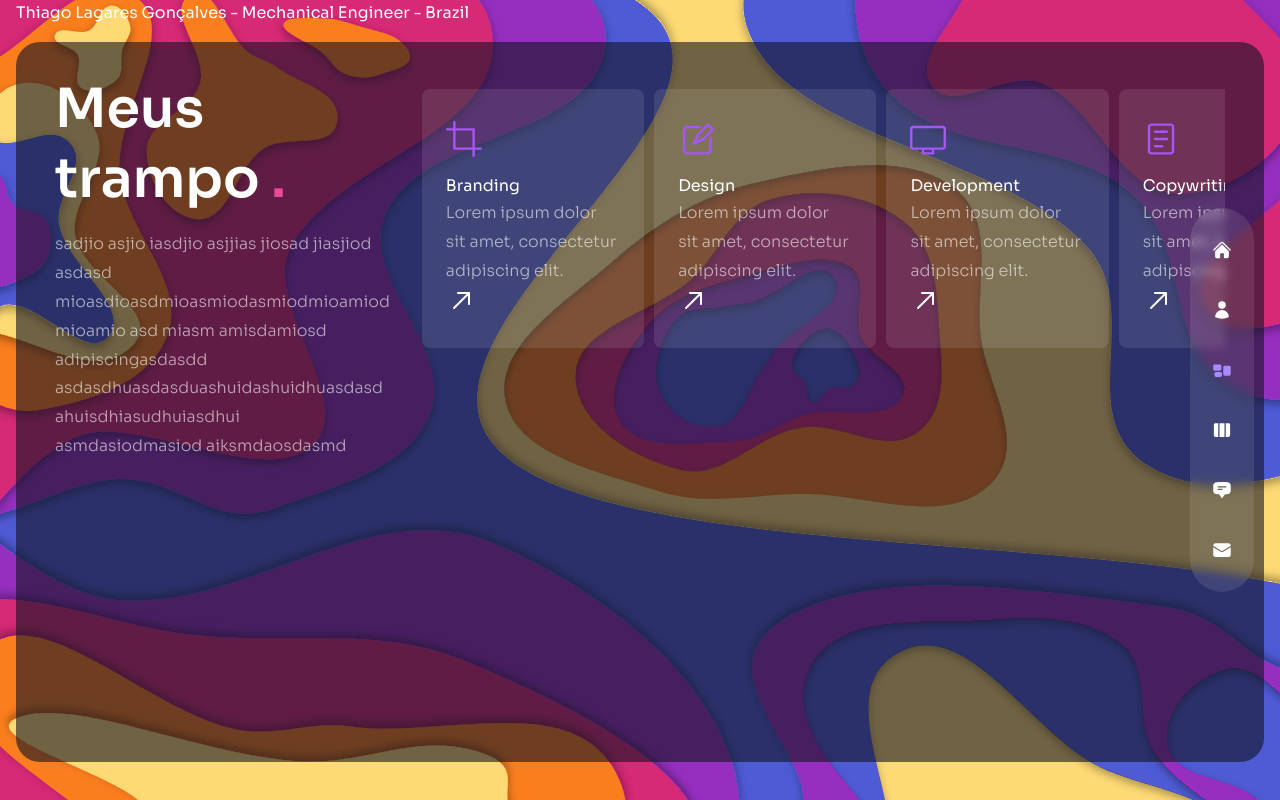
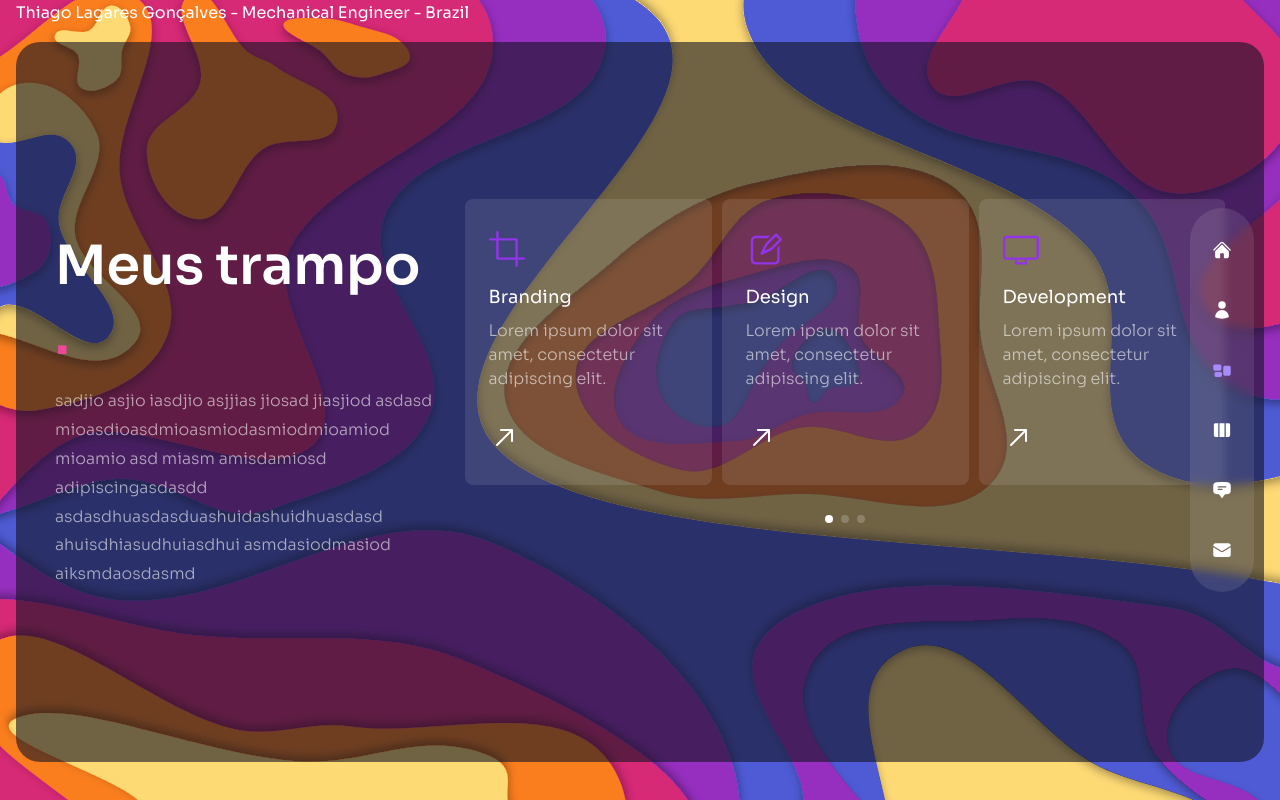
Before and after one commit to lagodukn/prtf, a Next.js app: page /services in a window 1280 px wide. Built offline with nearby package versions, Linux system fonts and the light colour scheme.

Commit message:
services and about

```diff
--- a/components/ServiceSlider.js
+++ b/components/ServiceSlider.js
@@ -50,7 +50,7 @@ const ServiceSlider = () => {
         spaceBetween: 15,
       },
       640: {
-        slidesPerView: 3.5,
+        slidesPerView: 3,
         spaceBetween: 10,
       },
     }}
@@ -58,7 +58,7 @@ const ServiceSlider = () => {
     pagination={{
       clickable: true
     }}
-    modules={{FreeMode, Pagination}}
+    modules={[FreeMode, Pagination]}
     className='h-[240px] sm:h-[340px]'
   >
     {
@@ -66,20 +66,18 @@ const ServiceSlider = () => {
       return (
         <SwiperSlide key={index}>
           <div className='bg-white/10 h-max rounded-lg px-6 py-8 flex sm:flex-col gap-x-6 sm:gap-x-0 group cursor-pointer hover:bg-white/20'>
-            <div className='text-4xl text-purple-500 mb-4'>{item.icon}</div>
-            <div>
-              <div>{item.title}</div>
-              <p>{item.description}</p>
+            <div className='text-4xl text-purple-600 mb-4'>{item.icon}</div>
+            <div className='mb-8'>
+              <div className='mb-2 text-lg'>{item.title}</div>
+              <p className='max-w-[350px] leading-normal'>{item.description}</p>
             </div>
             <div className='text-3xl'>
-              <RxArrowTopRight />
+              <RxArrowTopRight className='group-hover:rotate-45 group-hover:text-purple-600 transition-all duration-300'/>
             </div>
           </div>
-
         </SwiperSlide>
       );
-      })
-    }
+      })}
   </Swiper>
   );
 };
--- a/pages/services/index.js
+++ b/pages/services/index.js
@@ -3,8 +3,8 @@ import ServiceSlider from '../../components/ServiceSlider'
 
 const Services = () => {
   return <div className='bg-primary/60 h-[85vh] xl:h-[90vh] m-4 rounded-3xl'>
-    <div className='container mx-auto'>
-      <div className='flex flex-col items-center justify-center xl:flex-row gap-x-8'>
+    <div className='container mx-auto h-full flex flex-col justify-center'>
+      <div className='flex flex-col xl:flex-row gap-x-8'>
         {/* {text} */}
         <div className='text-center flex xl:w-[30vw] flex-col lg:text-left mb-4 xl:mb-0'>
           <h2 className='h2 xl:mt-8'>
@@ -18,8 +18,10 @@ const Services = () => {
             aiksmdaosdasmd
           </p>
         </div>
-        {/* {slide} */}
-        <ServiceSlider />
+        <div className='h-full xl:max-w-[65%]'>
+          {/* {slide} */}
+          <ServiceSlider />
+        </div>
       </div>
     </div>
   </div>
--- a/styles/globals.css
+++ b/styles/globals.css
@@ -8,14 +8,14 @@
 .swiper-horizontal > .swiper-pagination-bullets .swiper-pagination-bullet,
 .swiper-pagination-horizontal.swiper-pagination-bullets
   .swiper-pagination-bullet {
-  background-color: blue;
+  background-color: white;
 }
 
 .swiper-button-next:after,
 .swiper-button-prev:after,
 .swiper-button-next:after,
 .swiper-rtl .swiper-button-prev:after {
-  color: blue;
+  color: white;
 }
 
 @layer base {
--- a/tailwind.config.js
+++ b/tailwind.config.js
@@ -27,9 +27,6 @@ module.exports = {
         accent: '#F13024',
       },
       backgroundImage: {
-        explosion: 'url("/bg-explosion.png")',
-        circles: 'url("/bg-circles.png")',
-        circleStar: 'url("/circle-star.svg")',
         site: 'url("/site-bg.svg")',
       },
       animation: {
```
